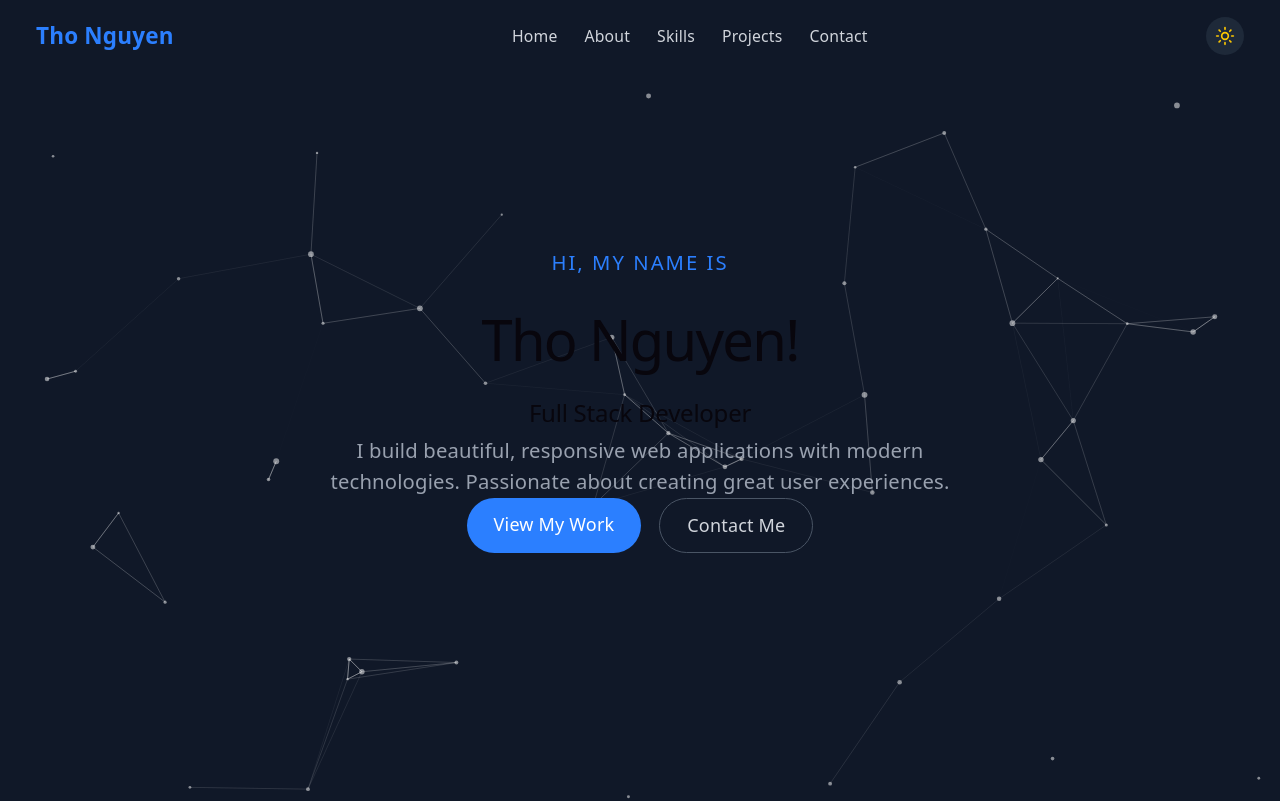
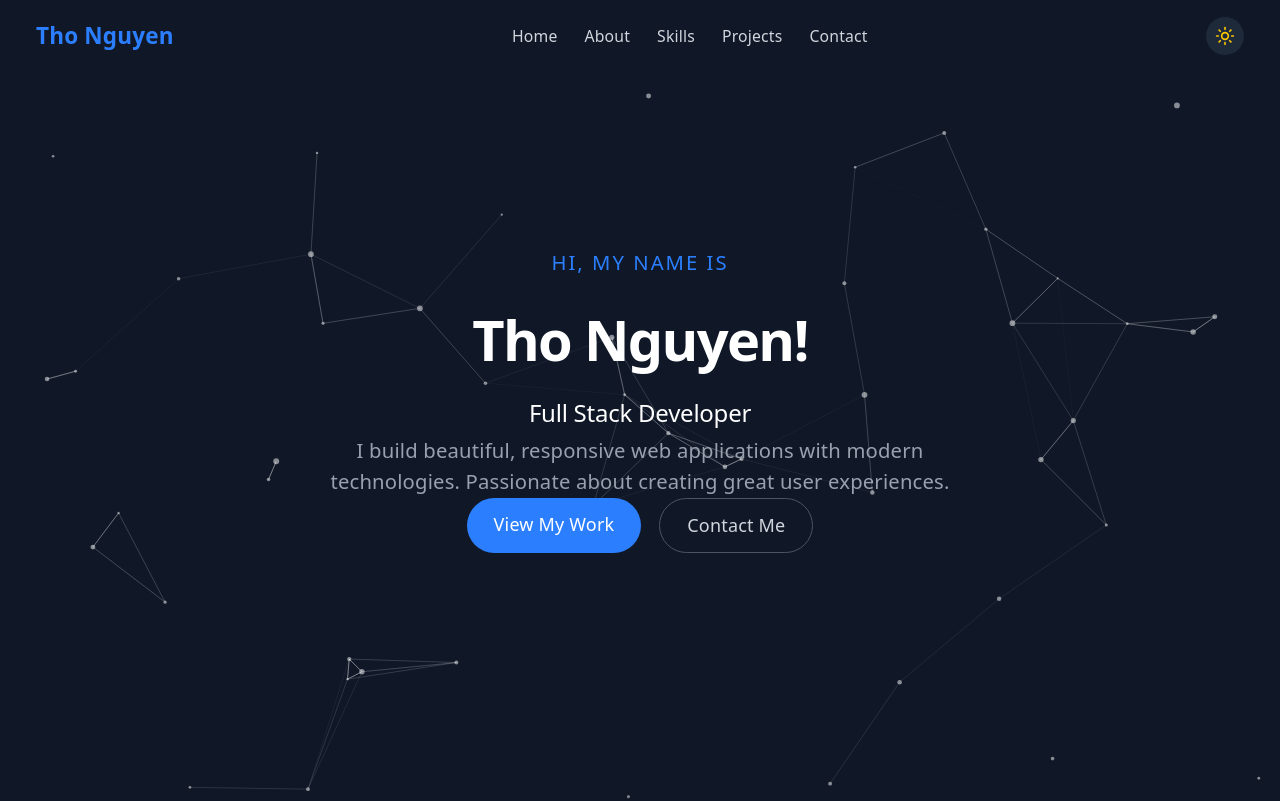
Before and after one commit to ThoN148/Personal-Website, a React app in the folder portfolio/: page / in a window 1280 px wide. Shown: the top 801 px of the page. Built offline with nearby package versions, Linux system fonts and the light colour scheme; the HTML template or start-up script is replaced by a standard one.

Commit message:
Dark Mode Adjustments

```diff
--- a/portfolio/src/index.css
+++ b/portfolio/src/index.css
@@ -70,9 +70,10 @@ body {
 
 h1,
 h2 {
-  font-family: var(--heading);
+  /*font-family: var(--heading);
   font-weight: 500;
-  color: var(--text-h);
+  color: var(--text-h);*/
+  color: inherit;
 }
 
 h1 {
```
